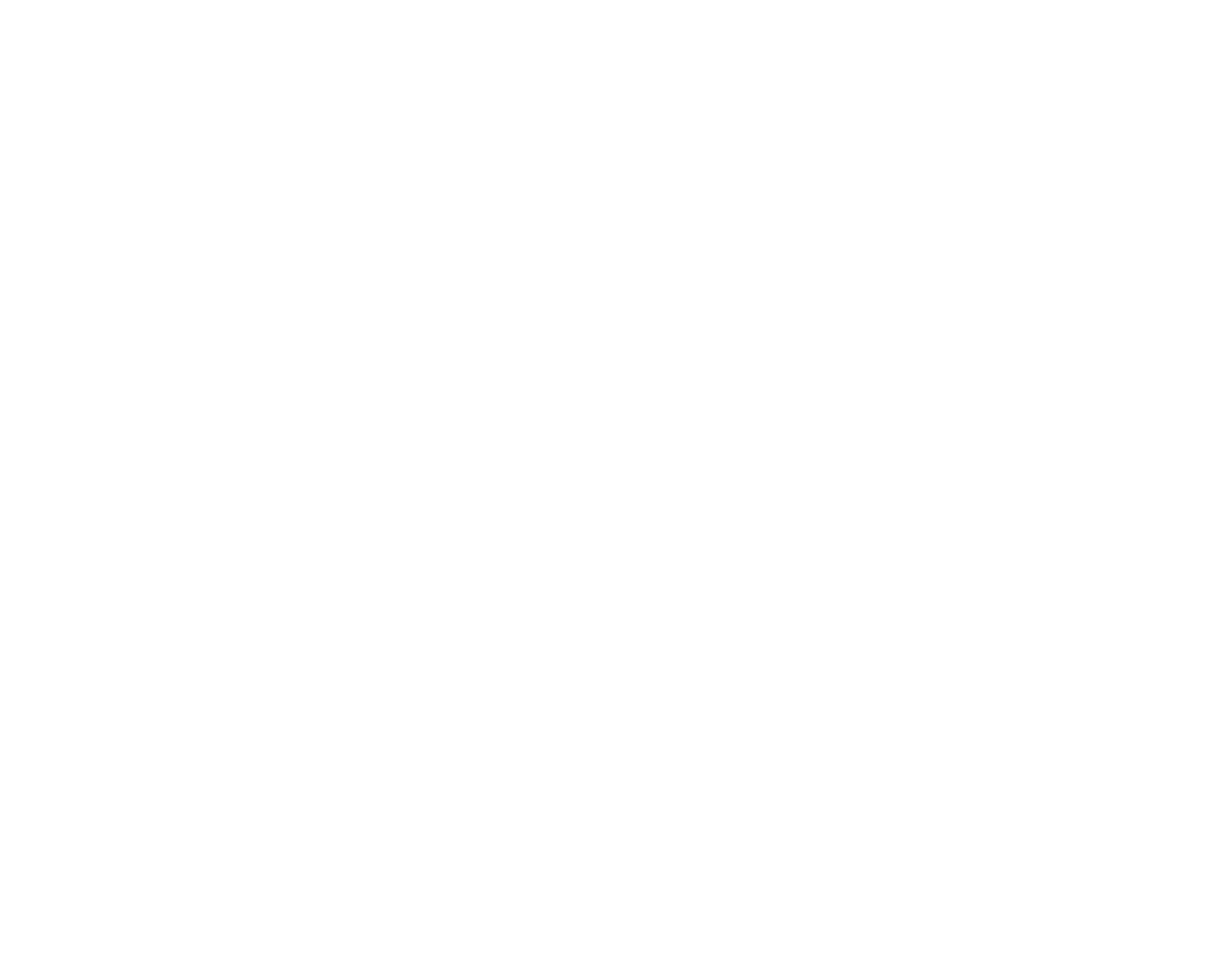
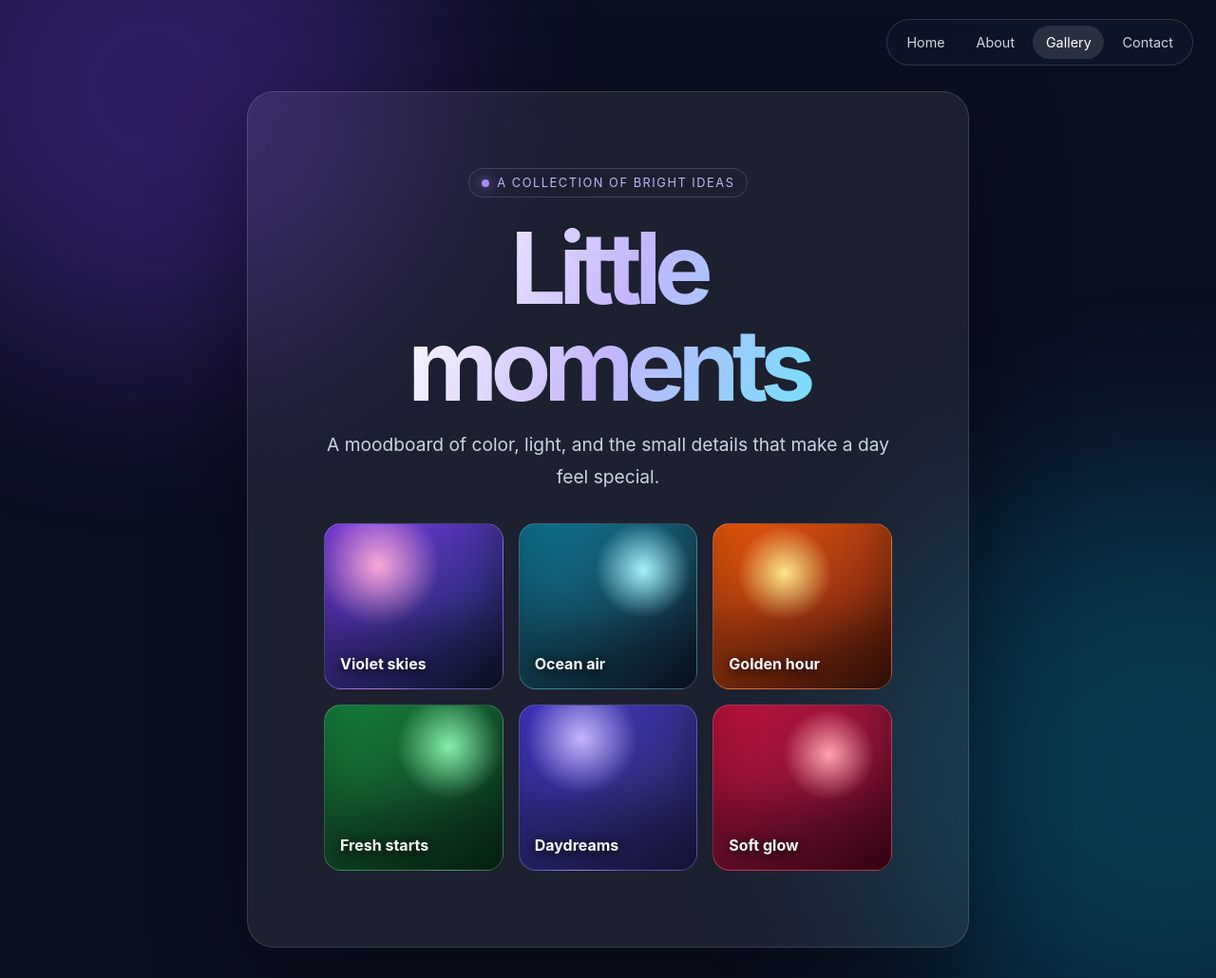
Before and after one commit to git4maggi/Project1, a plain HTML site: page gallery.html in a window 1280 px wide. Shown: the whole page at 95% size. Before the commit the page ends 800 px from the top, so only its background shows below. Drawn offline with Linux system fonts and the light colour scheme.

Commit message:
Gallery page created

```diff
--- a/gallery.html
+++ b/gallery.html
@@ -0,0 +1,63 @@
+<!doctype html>
+<html lang="en">
+<head>
+  <meta charset="utf-8">
+  <meta name="viewport" content="width=device-width, initial-scale=1">
+  <meta name="theme-color" content="#111827">
+  <title>Gallery | Hello, world!</title>
+  <style>
+    :root { color-scheme: dark; font-family: Inter, ui-sans-serif, system-ui, -apple-system, BlinkMacSystemFont, "Segoe UI", sans-serif; }
+    * { box-sizing: border-box; }
+    body { min-height: 100vh; margin: 0; display: grid; place-items: center; overflow-x: hidden; color: #f8fafc; background: #0b1020; padding: 6rem 1rem 2rem; }
+    body::before, body::after { content: ""; position: fixed; width: 34rem; height: 34rem; border-radius: 50%; filter: blur(100px); opacity: .32; z-index: -1; animation: drift 14s ease-in-out infinite alternate; }
+    body::before { top: -12rem; left: -8rem; background: #7c3aed; }
+    body::after { right: -10rem; bottom: -15rem; background: #0891b2; animation-delay: -7s; }
+    .site-nav { position: fixed; top: 1.25rem; right: 1.5rem; z-index: 2; display: flex; gap: .35rem; padding: .4rem; border: 1px solid rgb(255 255 255 / .14); border-radius: 999px; background: rgb(15 23 42 / .72); backdrop-filter: blur(14px); }
+    .site-nav a { padding: .55rem .85rem; border-radius: 999px; color: #cbd5e1; font-size: .9rem; text-decoration: none; transition: color .2s, background .2s; }
+    .site-nav a:hover, .site-nav a[aria-current="page"] { color: #fff; background: rgb(255 255 255 / .12); }
+    .gallery-grid { display: grid; grid-template-columns: repeat(3, 1fr); gap: 1rem; margin-top: 2rem; text-align: left; }
+    .tile { min-height: 175px; display: flex; align-items: end; padding: 1rem; border: 1px solid rgb(255 255 255 / .16); border-radius: 18px; overflow: hidden; position: relative; isolation: isolate; box-shadow: inset 0 -70px 50px rgb(0 0 0 / .32); transition: transform .25s; }
+    .tile:hover { transform: translateY(-5px); }
+    .tile strong { font-size: 1rem; text-shadow: 0 2px 12px #000; }
+    .tile:nth-child(1) { background: radial-gradient(circle at 30% 25%, #f9a8d4, transparent 35%), linear-gradient(140deg, #7c3aed, #312e81 65%, #0f172a); }
+    .tile:nth-child(2) { background: radial-gradient(circle at 70% 28%, #a5f3fc, transparent 28%), linear-gradient(140deg, #0e7490, #164e63 55%, #0f172a); }
+    .tile:nth-child(3) { background: radial-gradient(circle at 40% 30%, #fde68a, transparent 30%), linear-gradient(140deg, #ea580c, #9a3412 60%, #431407); }
+    .tile:nth-child(4) { background: radial-gradient(circle at 70% 25%, #86efac, transparent 30%), linear-gradient(140deg, #15803d, #14532d 60%, #052e16); }
+    .tile:nth-child(5) { background: radial-gradient(circle at 35% 20%, #c4b5fd, transparent 32%), linear-gradient(140deg, #4338ca, #312e81 60%, #1e1b4b); }
+    .tile:nth-child(6) { background: radial-gradient(circle at 65% 30%, #fda4af, transparent 28%), linear-gradient(140deg, #be123c, #881337 58%, #4c0519); }
+    @media (max-width: 640px) { .gallery-grid { grid-template-columns: repeat(2, 1fr); } .tile { min-height: 145px; } }
+    @media (max-width: 380px) { .gallery-grid { grid-template-columns: 1fr; } }
+    main { width: min(90vw, 760px); padding: clamp(2rem, 8vw, 5rem); text-align: center; border: 1px solid rgb(255 255 255 / .14); border-radius: 28px; background: rgb(255 255 255 / .07); box-shadow: 0 30px 100px rgb(0 0 0 / .4); backdrop-filter: blur(18px); }
+    .eyebrow { display: inline-flex; align-items: center; gap: .55rem; padding: .45rem .8rem; border: 1px solid rgb(255 255 255 / .16); border-radius: 999px; color: #c4b5fd; font-size: .8rem; letter-spacing: .12em; text-transform: uppercase; }
+    .dot { width: .5rem; height: .5rem; border-radius: 50%; background: #a78bfa; box-shadow: 0 0 14px #a78bfa; }
+    h1 { margin: 1.5rem 0 1rem; font-size: clamp(3.3rem, 11vw, 6.5rem); line-height: .98; letter-spacing: -.075em; background: linear-gradient(110deg, #fff 15%, #c4b5fd 52%, #67e8f9 95%); -webkit-background-clip: text; background-clip: text; color: transparent; }
+    p { max-width: 38rem; margin: 0 auto 1rem; color: #cbd5e1; font-size: clamp(1rem, 2.5vw, 1.2rem); line-height: 1.75; }
+    .card { margin-top: 1.5rem; padding: 1.25rem; border: 1px solid rgb(255 255 255 / .12); border-radius: 18px; background: rgb(255 255 255 / .04); }
+    .card p { margin: 0; font-size: 1rem; }
+    a.inline-link { color: #a5f3fc; text-underline-offset: 4px; }
+    @keyframes drift { to { transform: translate(4rem, 3rem) scale(1.12); } }
+    @media (max-width: 480px) { .site-nav { top: .75rem; right: 50%; transform: translateX(50%); } main { padding: 2rem 1.25rem; } }
+    @media (prefers-reduced-motion: reduce) { *, *::before, *::after { animation-duration: .01ms !important; animation-iteration-count: 1 !important; scroll-behavior: auto !important; transition-duration: .01ms !important; } }
+  </style>
+</head>
+<body>
+  <nav class="site-nav" aria-label="Main navigation">
+    <a href="index.html">Home</a>
+    <a href="about.html">About</a>
+    <a href="gallery.html" aria-current="page">Gallery</a>
+    <a href="contact.html" >Contact</a>
+  </nav>
+  <main>
+    <span class="eyebrow"><span class="dot" aria-hidden="true"></span> A collection of bright ideas</span>
+    <h1>Little<br>moments</h1>
+    <p>A moodboard of color, light, and the small details that make a day feel special.</p>
+    <section class="gallery-grid" aria-label="Gallery collection">
+      <div class="tile"><strong>Violet skies</strong></div>
+      <div class="tile"><strong>Ocean air</strong></div>
+      <div class="tile"><strong>Golden hour</strong></div>
+      <div class="tile"><strong>Fresh starts</strong></div>
+      <div class="tile"><strong>Daydreams</strong></div>
+      <div class="tile"><strong>Soft glow</strong></div>
+    </section>  </main>
+</body>
+</html>
```
Also changed, not shown: about.html (+1 -0 lines), contact.html (+1 -0 lines), index.html (+1 -0 lines).
